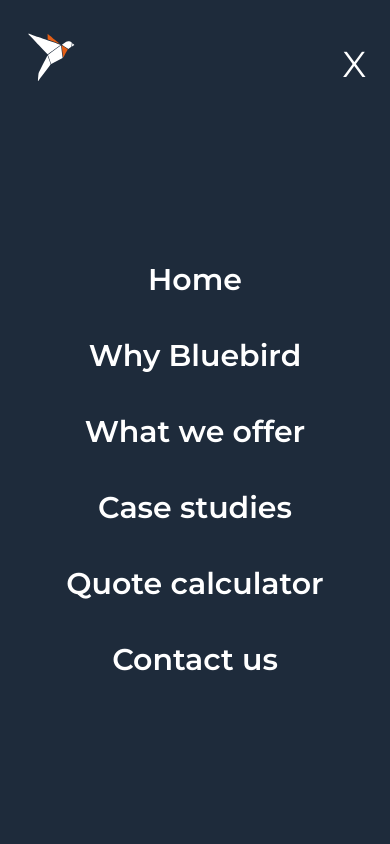
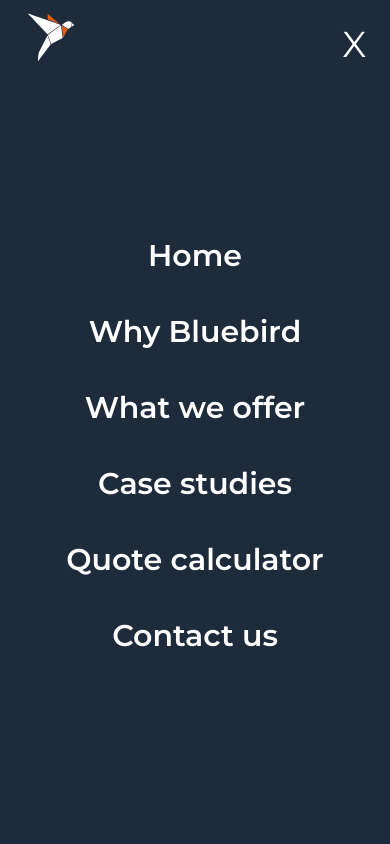
Before and after one commit to bluebird-technologies/bluebird_tech_OLD, a Next.js app: page / in a window 390 px wide. Both pictures are taken after a click on the button "menu". Shown: the top 844 px of the page. Built offline with nearby package versions, Linux system fonts and the light colour scheme.

Commit message:
position of logo adjusted to ensure open and close positions are in sync

```diff
--- a/components/MobileHeader.tsx
+++ b/components/MobileHeader.tsx
@@ -16,14 +16,18 @@ export function MobileHeader() {
   return (
     <>
       {showNavigation && (
-        <div className="fixed  bg-primary flex w-full h-[100vh]  px-4" style={{ zIndex: 50 }}>
+        <div className="fixed bg-primary flex w-full h-[100vh]  " style={{ zIndex: 50 }}>
           <div className="flex w-full flex-col">
-            <div className="flex  w-full     items-center justify-between flex-row">
+            <div
+              className=" w-full flex pt-4 px-4  p-2 h-[80px] items-center  justify-between bg-inherit"
+              style={{ zIndex: 50 }}
+            >
               <picture>
-                <img className="h-32   w-32" src="/header/mobile-logo.svg" alt="logo" />
+                <img className="h-32 w-32" src="/header/mobile-logo.svg" alt="logo" />
               </picture>
               <div className=" right-0 px-2">
                 <button
+                  title="menu"
                   type="button"
                   className="text-white text-4xl"
                   onClick={() => setShowNavigation((prev) => !prev)}
@@ -52,7 +56,7 @@ export function MobileHeader() {
 
       {!showNavigation && (
         <div
-          className=" w-full flex  p-2 h-[80px] items-center  justify-between bg-inherit"
+          className=" w-full flex pt-4 px-4 p-2 h-[80px] items-center  justify-between bg-inherit"
           style={{ zIndex: 50 }}
         >
           <picture>
```
